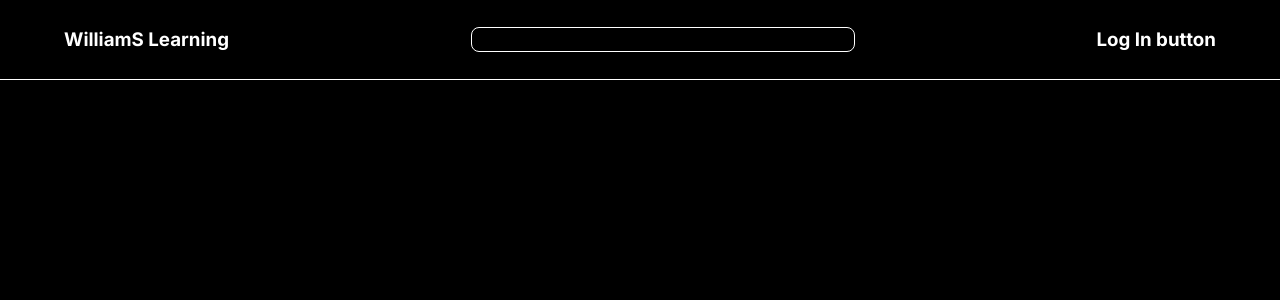
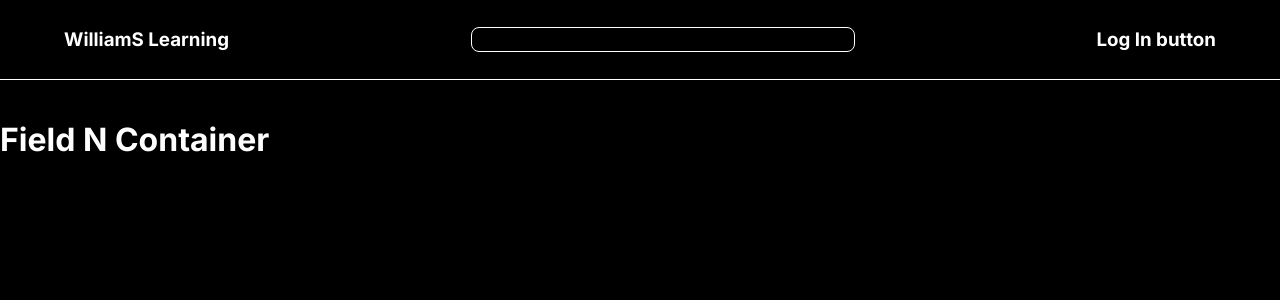
Before and after one commit to guillemsenabre/WilliamsLearning, a Next.js app in the folder Frontend/wlearning/: page /mathematics in a window 1280 px wide. Shown: the top 300 px of the page. Built offline with nearby package versions, Linux system fonts and the light colour scheme.

Commit message:
struct: creating new container for general field page view

```diff
--- /dev/null
+++ b/Frontend/wlearning/app/containers/fieldContainer.tsx
@@ -0,0 +1,11 @@
+import styles from "@/styles/page.module.css"
+
+const FieldContainer = () => {
+  return (
+    <div>
+      <h1>Field N Container</h1>
+    </div>
+  );
+}
+
+export default FieldContainer;
--- a/Frontend/wlearning/app/mathematics/page.tsx
+++ b/Frontend/wlearning/app/mathematics/page.tsx
@@ -1,9 +1,11 @@
 import MainHeader from "@/app/components/header";
+import FieldContainer from "@/app/containers/fieldContainer";
 
 const Maths: React.FC = () => {
   return (
     <main>
       <MainHeader/>
+      <FieldContainer/>
     </main>
   );
 }
--- a/Frontend/wlearning/styles/page.module.css
+++ b/Frontend/wlearning/styles/page.module.css
@@ -152,3 +152,6 @@
 }
 
 /*!SECTION */
+
+
+/*SECTION - Field N Container */
```
